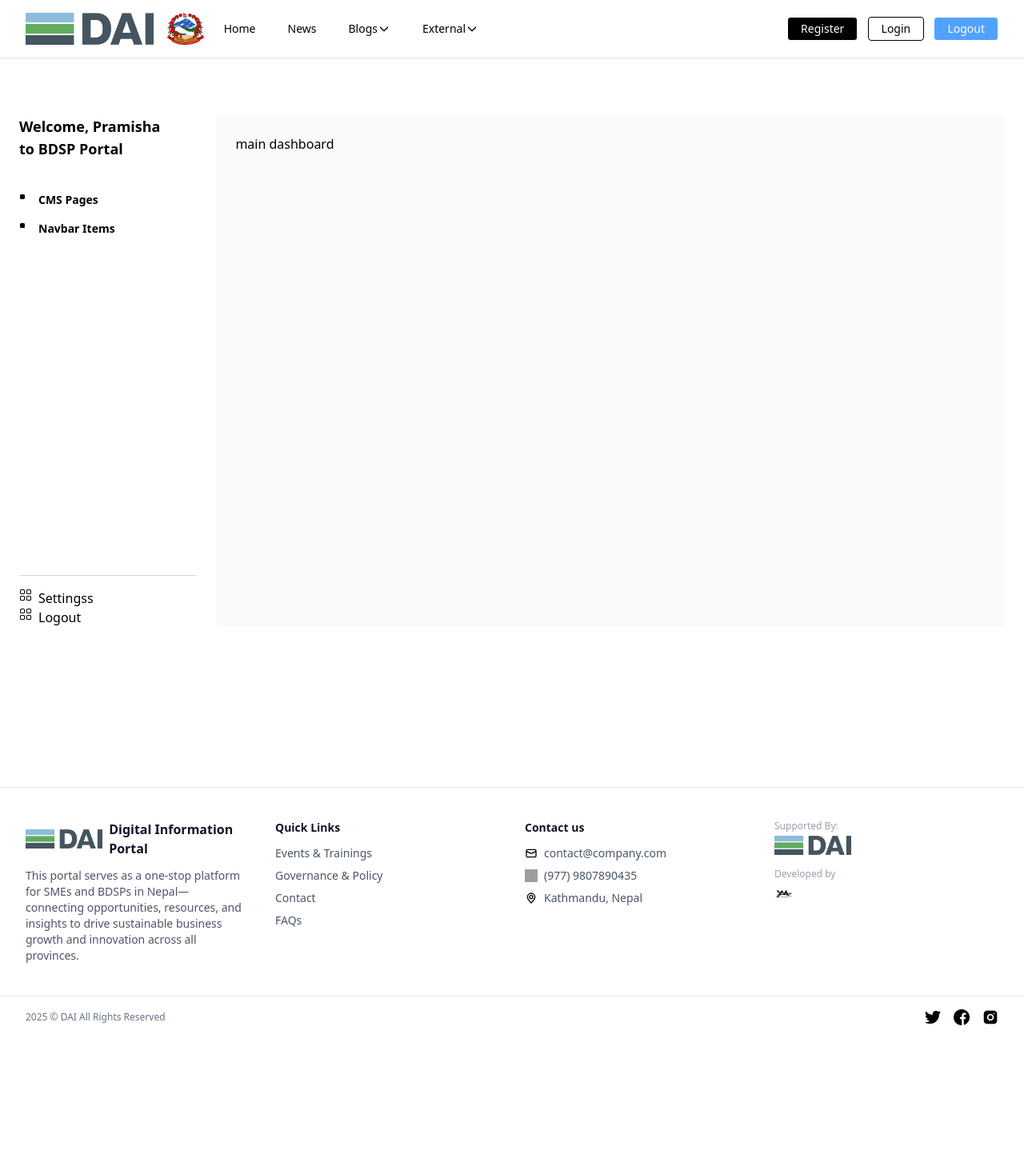
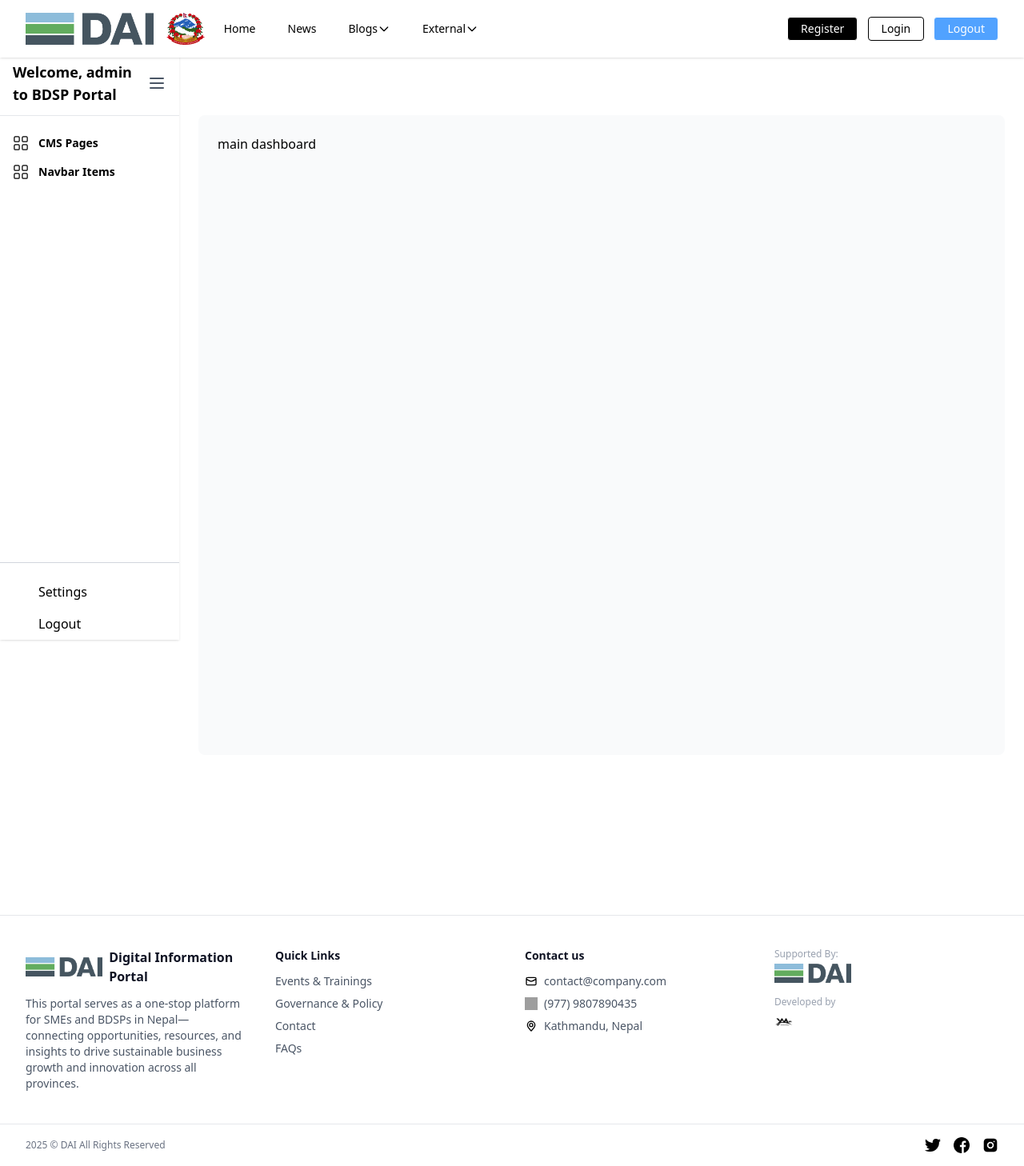
Before and after one commit to ShadipKumarJoshi/DAI-Project, a Django app: page /dashboard in a window 1280 px wide. Shown: the whole page at 80% size. Before the commit the page ends 1282 px from the top, so only its background shows below. Run offline with Django 5.2, Linux system fonts and the light colour scheme; a user stored in the database is signed in; data comes from the database, SQL or seed files in the repository; style sheets or scripts are compiled from the project's sources; some libraries are stand-ins or nearby versions; grey boxes are pictures that could not be loaded.

Commit message:
collapsable sidebar

```diff
--- a/core/templates/core/dashboard.html
+++ b/core/templates/core/dashboard.html
@@ -8,47 +8,101 @@
 
 {% block content %}
   <section class="dashboard px-6 pt-16 pb-40 overflow-hidden">
-    <div class="max-w-7xl mx-auto flex">
-      <!-- left sidebar -->
-      <aside class="w-1/5 pr-6 flex flex-col justify-between h-[80vh]">
-        <div class="mb-8">
-          <h2 class="text-lg font-semibold">Welcome, Pramisha <br /> to BDSP Portal</h2>
+    <div class="max-w-7xl mx-auto relative flex">
+      <!-- Sidebar container -->
+      <aside id="sidebar" class="fixed top-16 left-0 h-[calc(100vh-4rem)] bg-white shadow flex flex-col justify-between transition-all duration-300 ease-in-out w-56">
+        <div>
+          <div class="flex items-center justify-between px-4 py-3 border-b border-gray-200">
+            <h2 id="sidebar-title" class="text-lg font-semibold truncate">Welcome, {{ user.username|default:"User" }} <br /> to BDSP Portal</h2>
+            <button id="toggleSidebar" aria-label="Toggle sidebar" class="text-gray-600 hover:text-blue-600 focus:outline-none">
+              <!-- Hamburger / close icon -->
 
-          <!-- Dynamic Sidebar -->
-          <nav class="space-y-4 text-sm font-semibold py-10">
+              <svg id="iconOpen" xmlns="http://www.w3.org/2000/svg" class="h-6 w-6 hidden" fill="none" viewBox="0 0 24 24" stroke="currentColor">
+                <path stroke-linecap="round" stroke-linejoin="round" stroke-width="2" d="M6 18L18 6M6 6l12 12" />
+              </svg>
+              <svg id="iconClose" xmlns="http://www.w3.org/2000/svg" class="h-6 w-6" fill="none" viewBox="0 0 24 24" stroke="currentColor">
+                <path stroke-linecap="round" stroke-linejoin="round" stroke-width="2" d="M4 6h16M4 12h16M4 18h16" />
+              </svg>
+            </button>
+          </div>
+
+          <!-- Navigation -->
+          <nav id="sidebar-nav" class="space-y-4 text-sm font-semibold py-6 px-4">
             {% for model_key, config in dashboard_models.items %}
-              <a href="{% url 'dashboard_model_list' model_key %}" class="block hover:text-blue-600 flex items-center">
-                <svg xmlns="http://www.w3.org/2000/svg" class="bi bi-grid" width="16" height="16" fill="currentColor" viewBox="0 0 16 16">
-                  <path d="M1 2.5A1.5 1.5 0 0 1 2.5 1h3A1.5 1.5 0 0 1 7 2.5v3A1.5 1.5 0 0 1 5.5 7h-3A1.5 1.5 0 0 1 1 5.5zM2.5 2a.5.5..." />
+              <a href="{% url 'dashboard_model_list' model_key %}" class="flex items-center hover:text-blue-600 transition-colors duration-200">
+                <svg xmlns="http://www.w3.org/2000/svg" class="bi bi-grid flex-shrink-0" width="20" height="20" fill="currentColor" viewBox="0 0 16 16">
+                  <path d="M1 2.5A1.5 1.5 0 0 1 2.5 1h3A1.5 1.5 0 0 1 7 2.5v3A1.5 1.5 0 0 1 5.5 7h-3A1.5 1.5 0 0 1 1 5.5zM2.5 2a.5.5 0 0 0-.5.5v3a.5.5 0 0 0 .5.5h3a.5.5 0 0 0 .5-.5v-3a.5.5 0 0 0-.5-.5zm6.5.5A1.5 1.5 0 0 1 10.5 1h3A1.5 1.5 0 0 1 15 2.5v3A1.5 1.5 0 0 1 13.5 7h-3A1.5 1.5 0 0 1 9 5.5zm1.5-.5a.5.5 0 0 0-.5.5v3a.5.5 0 0 0 .5.5h3a.5.5 0 0 0 .5-.5v-3a.5.5 0 0 0-.5-.5zM1 10.5A1.5 1.5 0 0 1 2.5 9h3A1.5 1.5 0 0 1 7 10.5v3A1.5 1.5 0 0 1 5.5 15h-3A1.5 1.5 0 0 1 1 13.5zm1.5-.5a.5.5 0 0 0-.5.5v3a.5.5 0 0 0 .5.5h3a.5.5 0 0 0 .5-.5v-3a.5.5 0 0 0-.5-.5zm6.5.5A1.5 1.5 0 0 1 10.5 9h3a1.5 1.5 0 0 1 1.5 1.5v3a1.5 1.5 0 0 1-1.5 1.5h-3A1.5 1.5 0 0 1 9 13.5zm1.5-.5a.5.5 0 0 0-.5.5v3a.5.5 0 0 0 .5.5h3a.5.5 0 0 0 .5-.5v-3a.5.5 0 0 0-.5-.5z" />
                 </svg>
-                <span class="ml-2">{{ config.title }}</span>
+                <span class="ml-3" id="sidebar-label-{{ forloop.counter }}">{{ config.title }}</span>
               </a>
             {% endfor %}
           </nav>
         </div>
 
-        <div class="pt-4 border-t border-gray-300">
-          <a href="#" class="block hover:text-blue-600 flex">
-            <svg xmlns="http://www.w3.org/2000/svg" width="16" height="16" fill="currentColor" class="bi bi-grid" viewBox="0 0 16 16">
-              <path d="M1 2.5A1.5 1.5 0 0 1 2.5 1h3A1.5 1.5 0 0 1 7 2.5v3A1.5 1.5 0 0 1 5.5 7h-3A1.5 1.5 0 0 1 1 5.5zM2.5 2a.5.5 0 0 0-.5.5v3a.5.5 0 0 0 .5.5h3a.5.5 0 0 0 .5-.5v-3a.5.5 0 0 0-.5-.5zm6.5.5A1.5 1.5 0 0 1 10.5 1h3A1.5 1.5 0 0 1 15 2.5v3A1.5 1.5 0 0 1 13.5 7h-3A1.5 1.5 0 0 1 9 5.5zm1.5-.5a.5.5 0 0 0-.5.5v3a.5.5 0 0 0 .5.5h3a.5.5 0 0 0 .5-.5v-3a.5.5 0 0 0-.5-.5zM1 10.5A1.5 1.5 0 0 1 2.5 9h3A1.5 1.5 0 0 1 7 10.5v3A1.5 1.5 0 0 1 5.5 15h-3A1.5 1.5 0 0 1 1 13.5zm1.5-.5a.5.5 0 0 0-.5.5v3a.5.5 0 0 0 .5.5h3a.5.5 0 0 0 .5-.5v-3a.5.5 0 0 0-.5-.5zm6.5.5A1.5 1.5 0 0 1 10.5 9h3a1.5 1.5 0 0 1 1.5 1.5v3a1.5 1.5 0 0 1-1.5 1.5h-3A1.5 1.5 0 0 1 9 13.5zm1.5-.5a.5.5 0 0 0-.5.5v3a.5.5 0 0 0 .5.5h3a.5.5 0 0 0 .5-.5v-3a.5.5 0 0 0-.5-.5z" />
+        <div class="pt-4 border-t border-gray-300 px-4">
+          <a href="#" class="flex items-center hover:text-blue-600 py-2 transition-colors duration-200">
+            <svg xmlns="http://www.w3.org/2000/svg" class="bi bi-gear flex-shrink-0" width="20" height="20" fill="currentColor" viewBox="0 0 16 16">
+              <path d="..." />
             </svg>
-            <span class="ml-2">Settingss</span>
+            <span class="ml-3" id="sidebar-settings-label">Settings</span>
           </a>
-          <a href="{% url 'logout' %}" class="block hover:text-blue-600 flex">
-            <svg xmlns="http://www.w3.org/2000/svg" width="16" height="16" fill="currentColor" class="bi bi-grid" viewBox="0 0 16 16">
-              <path d="M1 2.5A1.5 1.5 0 0 1 2.5 1h3A1.5 1.5 0 0 1 7 2.5v3A1.5 1.5 0 0 1 5.5 7h-3A1.5 1.5 0 0 1 1 5.5zM2.5 2a.5.5 0 0 0-.5.5v3a.5.5 0 0 0 .5.5h3a.5.5 0 0 0 .5-.5v-3a.5.5 0 0 0-.5-.5zm6.5.5A1.5 1.5 0 0 1 10.5 1h3A1.5 1.5 0 0 1 15 2.5v3A1.5 1.5 0 0 1 13.5 7h-3A1.5 1.5 0 0 1 9 5.5zm1.5-.5a.5.5 0 0 0-.5.5v3a.5.5 0 0 0 .5.5h3a.5.5 0 0 0 .5-.5v-3a.5.5 0 0 0-.5-.5zM1 10.5A1.5 1.5 0 0 1 2.5 9h3A1.5 1.5 0 0 1 7 10.5v3A1.5 1.5 0 0 1 5.5 15h-3A1.5 1.5 0 0 1 1 13.5zm1.5-.5a.5.5 0 0 0-.5.5v3a.5.5 0 0 0 .5.5h3a.5.5 0 0 0 .5-.5v-3a.5.5 0 0 0-.5-.5zm6.5.5A1.5 1.5 0 0 1 10.5 9h3a1.5 1.5 0 0 1 1.5 1.5v3a1.5 1.5 0 0 1-1.5 1.5h-3A1.5 1.5 0 0 1 9 13.5zm1.5-.5a.5.5 0 0 0-.5.5v3a.5.5 0 0 0 .5.5h3a.5.5 0 0 0 .5-.5v-3a.5.5 0 0 0-.5-.5z" />
+          <a href="{% url 'logout' %}" class="flex items-center hover:text-blue-600 py-2 transition-colors duration-200">
+            <svg xmlns="http://www.w3.org/2000/svg" class="bi bi-box-arrow-right flex-shrink-0" width="20" height="20" fill="currentColor" viewBox="0 0 16 16">
+              <path d="..." />
             </svg>
-            <span class="ml-2">Logout</span>
+            <span class="ml-3" id="sidebar-logout-label">Logout</span>
           </a>
         </div>
       </aside>
 
-      <!-- right dashboard -->
-      <div class="flex-1 bg-gray-50 p-6 rounded-lg">
+      <!-- main content -->
+      <div id="mainContent" class="ml-56 transition-all duration-300 ease-in-out bg-gray-50 p-6 rounded-lg min-h-screen flex-1">
         {% block dashboard_content %}
           <h1>main dashboard</h1>
         {% endblock %}
       </div>
     </div>
   </section>
+
+  <script>
+    const toggleBtn = document.getElementById('toggleSidebar');
+    const sidebar = document.getElementById('sidebar');
+    const mainContent = document.getElementById('mainContent');
+    const iconOpen = document.getElementById('iconOpen');
+    const iconClose = document.getElementById('iconClose');
+
+    toggleBtn.addEventListener('click', () => {
+      if (sidebar.classList.contains('w-56')) {
+        // Collapse sidebar
+        sidebar.classList.remove('w-56');
+        sidebar.classList.add('w-16');
+        mainContent.classList.remove('ml-56');
+        mainContent.classList.add('ml-16');
+
+        iconOpen.classList.add('hidden');
+        iconClose.classList.remove('hidden');
+
+        // Hide all sidebar labels
+        document.querySelectorAll('[id^="sidebar-label-"]').forEach(el => el.style.display = 'none');
+        document.getElementById('sidebar-settings-label').style.display = 'none';
+        document.getElementById('sidebar-logout-label').style.display = 'none';
+        document.getElementById('sidebar-title').style.display = 'none';
+      } else {
+        // Expand sidebar
+        sidebar.classList.remove('w-16');
+        sidebar.classList.add('w-56');
+        mainContent.classList.remove('ml-16');
+        mainContent.classList.add('ml-56');
+
+        iconOpen.classList.remove('hidden');
+        iconClose.classList.add('hidden');
+
+        // Show all sidebar labels
+        document.querySelectorAll('[id^="sidebar-label-"]').forEach(el => el.style.display = 'inline');
+        document.getElementById('sidebar-settings-label').style.display = 'inline';
+        document.getElementById('sidebar-logout-label').style.display = 'inline';
+        document.getElementById('sidebar-title').style.display = 'block';
+      }
+    });
+  </script>
 {% endblock %}
--- a/dai_project/settings.py
+++ b/dai_project/settings.py
@@ -44,6 +44,7 @@ INSTALLED_APPS = [
     'django_browser_reload',
     'ckeditor',
     'ckeditor_uploader',
+    'widget_tweaks',
 
     # custom apps
     'core',
--- a/requirements.txt
+++ b/requirements.txt
@@ -12,6 +12,7 @@ django-browser-reload==1.18.0
 django-ckeditor==6.7.3
 django-js-asset==3.1.2
 django-tailwind==4.0.1
+django-widget-tweaks==1.5.0
 idna==3.10
 Jinja2==3.1.6
 markdown-it-py==3.0.0
```
Also changed, not shown: core/templates/core/dashboard/model_form.html (+17 -7 lines).
